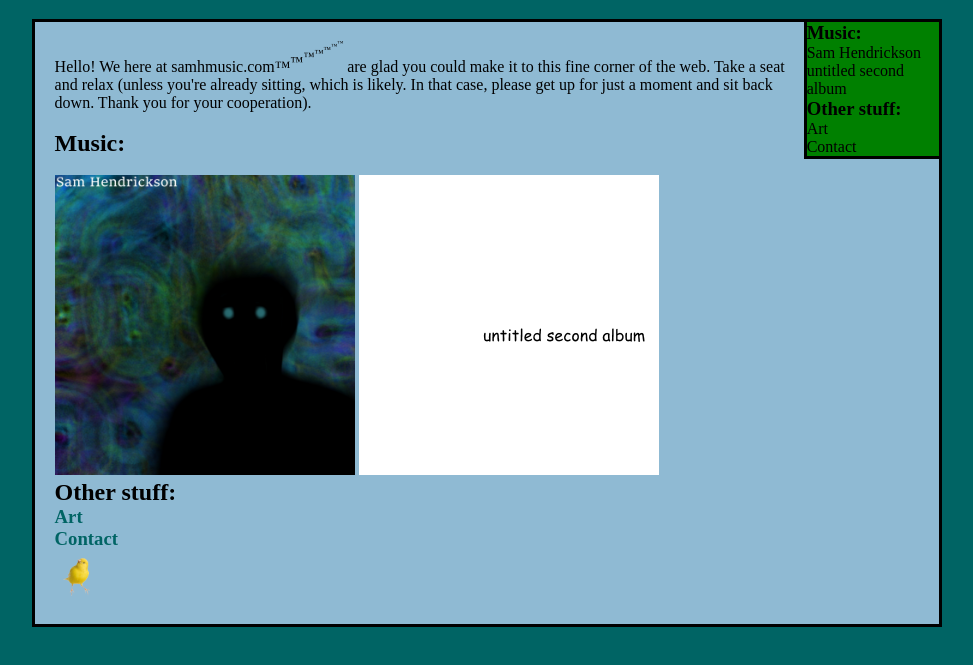
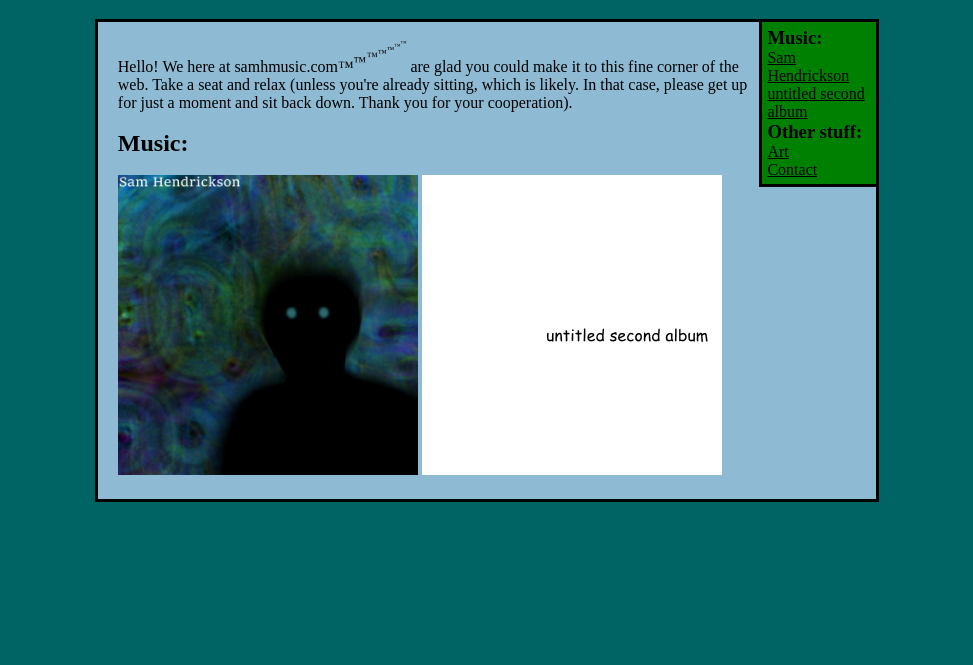
Before and after one commit to samhmusic/samhmusic.github.io, a plain HTML site: page index.html in a window 1280 px wide. Shown: the part 61-726 px from the top of the page, without its empty margins (153-1126 px from the left). Drawn offline with Linux system fonts and the light colour scheme.

Commit message:
minor side'bar' changes

```diff
--- a/index.html
+++ b/index.html
@@ -9,6 +9,10 @@
 		padding-top: 0;
 		padding-right: 0;
 	}
+	#sidebar-content a {
+		text-decoration: underline;
+		color: black;
+	}
 	</style>
     </head>
 
@@ -16,12 +20,14 @@
 <a href="index.html"><h1><s>samhmusic.com</s> samhmusic.github.io</h1></a>
 <div id="main">
 <div id="sidebar">
+<div id="sidebar-content">
 <h3>Music:</h3>
-<p>Sam Hendrickson</p>
-<p>untitled second album</p>
+<p><a href="a1.html">Sam Hendrickson</a></p>
+<p><a href="a2.html">untitled second album</a></p>
 <h3>Other stuff:</h3>
-<p>Art</p>
-<p>Contact</p>
+<p><a href="art.html">Art</a></p>
+<p><a href="contact.html">Contact</a></p>
+</div>
 </div>
 <br>
 <p>Hello! We here at samhmusic.com™<sup>™<sup>™<sup>™<sup>™<sup>™<sup>™</sup></sup></sup></sup></sup></sup> are glad you could make it to this fine corner of the web. Take a seat and relax (unless you're already sitting, which is likely. In that case, please get up for just a moment and sit back down. Thank you for your cooperation).</p>
@@ -34,12 +40,6 @@
 
 <a href="a1.html"><img src="art/samh-album.jpg" height="300" width="300"></a>
 <a href="a2.html"><img src="art/2.png"></a>
-
-<h2 id="otherstuff">Other stuff:</h2>
-<h3><a href="art.html">Art</a></h3>
-<h3><a href="contact.html">Contact</a></h3>
-<a href="canary.txt"><img src="art/canary.png" height="50" width="50"></a>
-
 </div>
     </body>
 </html>
--- a/stylesheet.css
+++ b/stylesheet.css
@@ -1,5 +1,5 @@
 #main {
-	width: 70%;
+	width: 60%;
 	background-color: rgb(143,186,211);
 	padding: 20px;
 	border: solid;
@@ -14,7 +14,10 @@
 	border-left: solid;
 	border-bottom: solid;
 	background-color: green;
-	position: relative;
+}
+
+#sidebar-content {
+	margin: 5px;
 }
 
 body {
```
